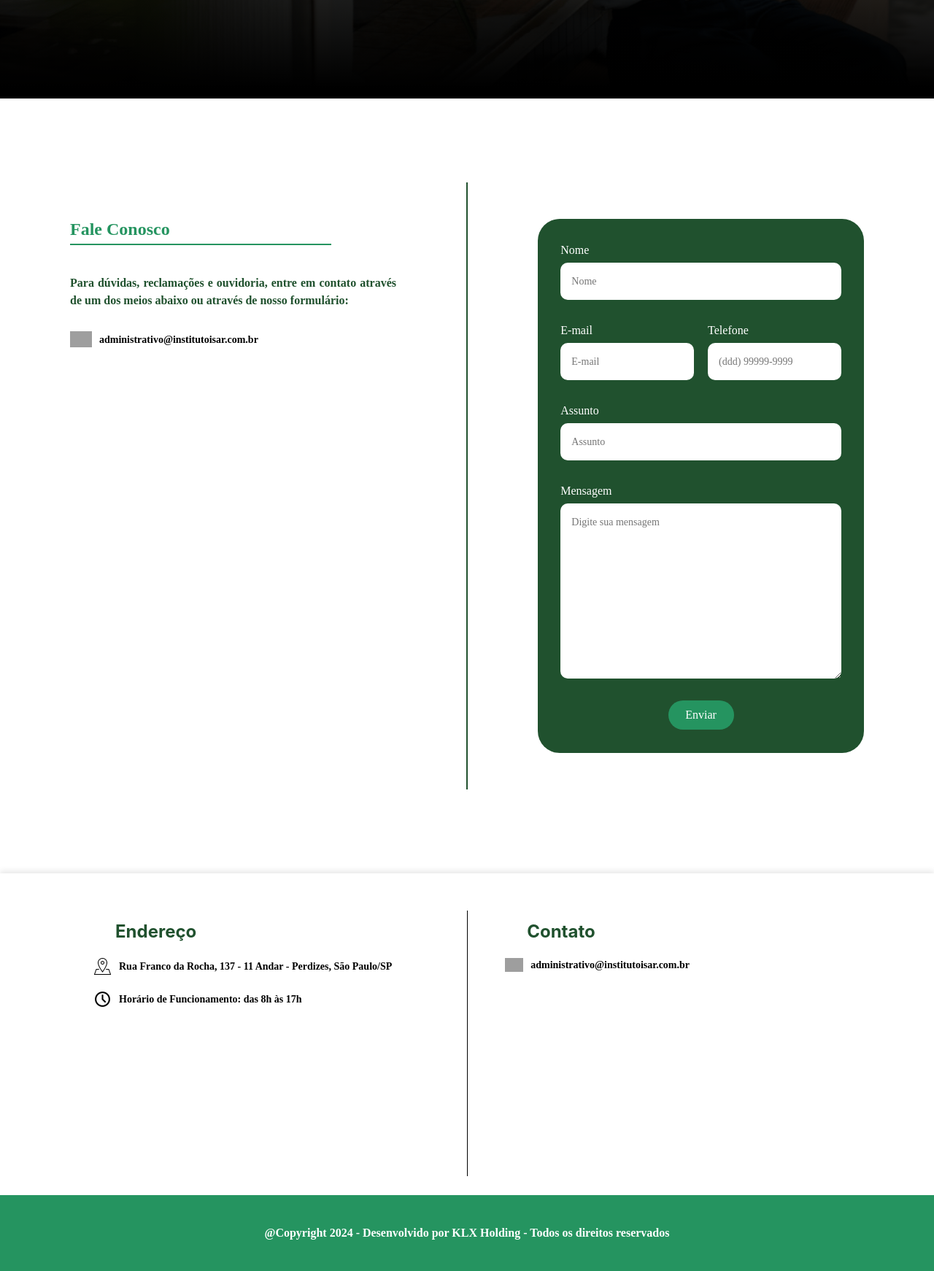
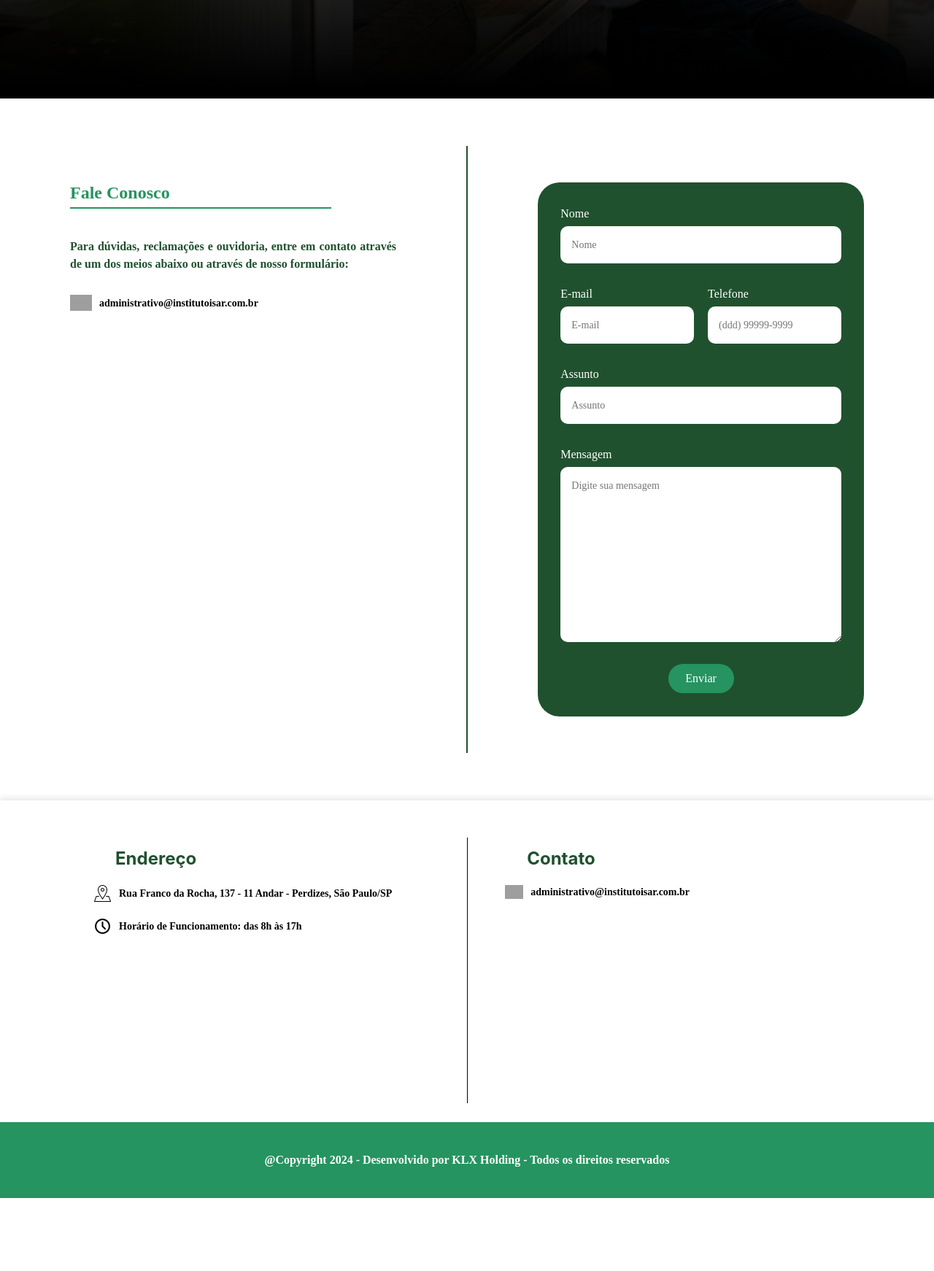
Before and after one commit to Gabriel-Avelino/Instituto-ISAR-Testes, a Django app: page /contato in a window 1280 px wide. Shown: the part 625-2367 px from the top of the page at 73% size. After the commit the page ends 2267 px from the top, so only its background shows below. Run offline with Django 5.2, Linux system fonts and the light colour scheme; a map, chart or similar area stays blank; some web fonts are replaced; grey boxes are pictures that could not be loaded.

Commit message:
Ajustes de Estilo e Responsividade da Tela de Contato 2

```diff
--- a/static/css/contato.css
+++ b/static/css/contato.css
@@ -17,7 +17,6 @@
 }
 
 .contato{
-    margin: 50px 0;
     display: grid;
     grid-template-columns: 1fr 1fr;
 }
```
